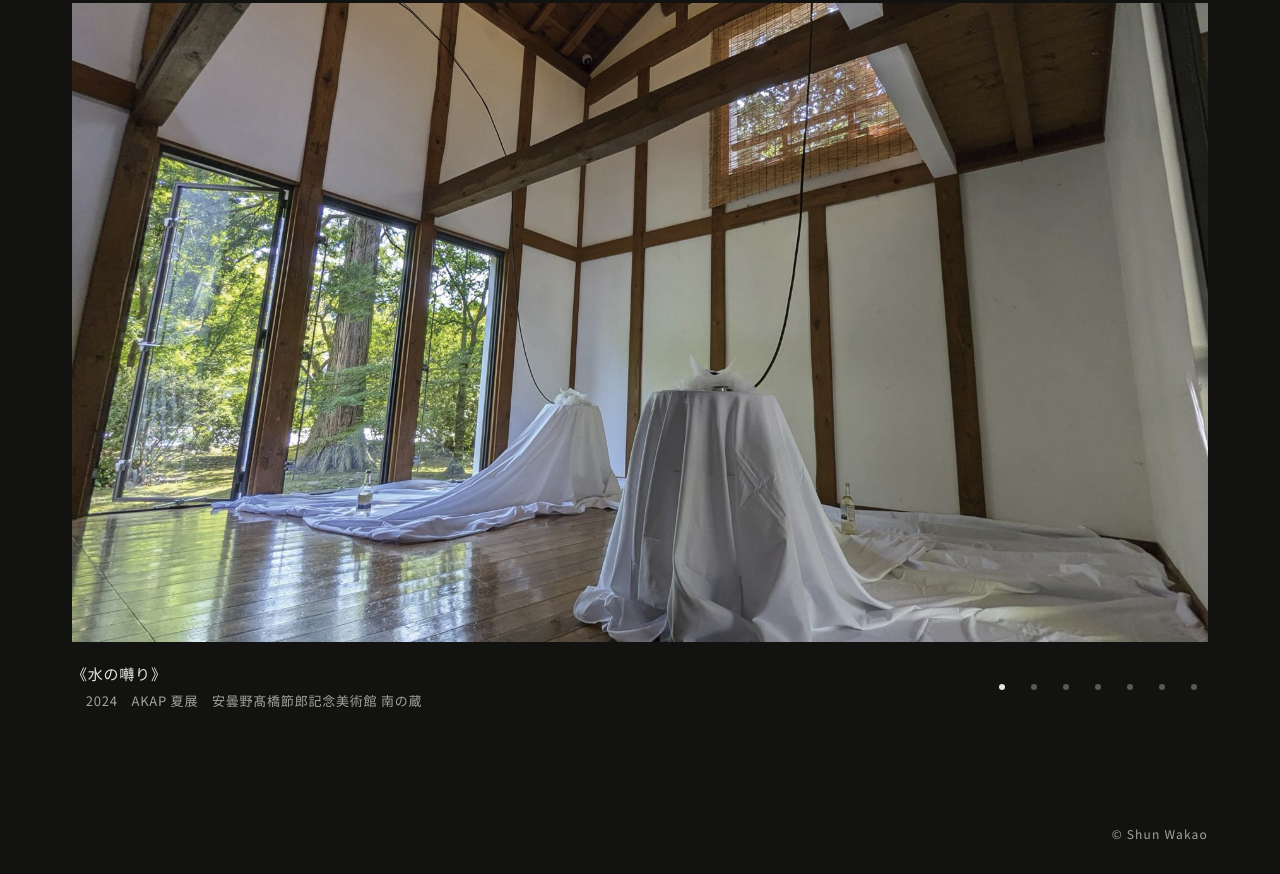
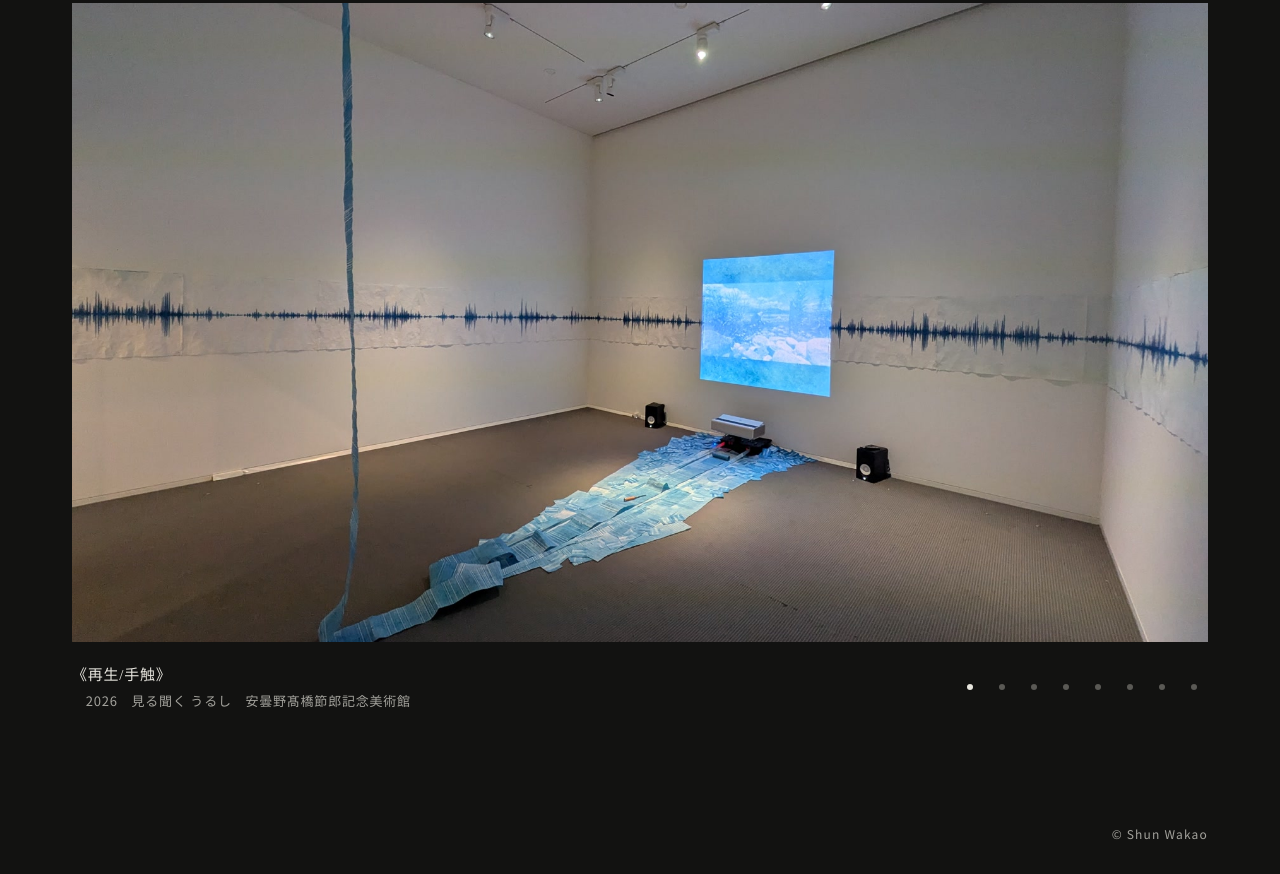
Before and after one commit to oldhead-65743/portfolio, a plain HTML site: page docs/index.html in a window 1280 px wide. Shown: the part 332-1206 px from the top of the page. Drawn offline with Linux system fonts and the light colour scheme.

Commit message:
トップのスライドショーに《再生/手触》を追加（管理アプリより）

```diff
--- a/docs/index.html
+++ b/docs/index.html
@@ -60,19 +60,21 @@
     </a>
     </div>
     <div class="slideshow" data-slideshow data-seconds="6">
-      <img class="slideshow__img is-active" src="images/04-mizu/1.jpg" alt="《水の囀り》木造の蔵に白い布をかけた展示台が置かれている" data-title="《水の囀り》" data-year="2024" data-place="AKAP 夏展　安曇野髙橋節郎記念美術館 南の蔵" data-href="works/mizu.html">
+      <img class="slideshow__img is-active" src="images/08-replay/1.jpg" alt="" data-title="《再生/手触》" data-year="2026" data-place="見る聞く うるし　安曇野髙橋節郎記念美術館" data-href="works/replay.html">
+      <img class="slideshow__img" src="images/04-mizu/1.jpg" alt="《水の囀り》木造の蔵に白い布をかけた展示台が置かれている" data-title="《水の囀り》" data-year="2024" data-place="AKAP 夏展　安曇野髙橋節郎記念美術館 南の蔵" data-href="works/mizu.html">
       <img class="slideshow__img" src="images/05-ame/1.jpg" alt="《飴と潮騒》塩飴のレコードが並ぶ黒い布と、壁に投影された海岸の映像" data-title="《飴と潮騒》" data-year="2025" data-place="AKAP 冬展　安曇野市 穂高学習センター「みらい」" data-href="works/ame.html">
       <img class="slideshow__img" src="images/06-inori/1.jpg" alt="《祈りより出づ》透明なレコード盤が床に広がり、中央のレコードプレイヤーと蝋燭の炎を映すモニターが置かれた展示風景" data-title="《祈りより出づ 〜火防と潮騒〜》" data-year="2025" data-place="長野市芸術館アート・グループ展 2025　長野市芸術館" data-href="works/inori.html">
       <img class="slideshow__img" src="images/02-snow/1.jpg" alt="《Snow Cradle》黒い床に置かれた白い綿のゆりかごと中央の黒いフェルト、上部のモニター" data-title="《Snow Cradle》" data-year="2024" data-place="安曇野市×京都芸術大学連携アートプロジェクト　穂高学習センター「みらい」" data-href="works/snow.html">
       <img class="slideshow__img" src="images/03-kawa/1.jpg" alt="《川を診る》渓流にしゃがみ、聴診器で川の音を聞く作家" data-title="《川を診る》" data-year="2024" data-place="安曇野市 烏川渓谷緑地" data-href="works/kawa.html">
       <img class="slideshow__img" src="images/07-kaze/1.jpg" alt="《風の花》床に置かれた木製の風車状の造形と、壁に掛かる水車や風車の白黒写真" data-title="《風の花》" data-year="2025" data-place="長野市芸術館アート・グループ展 2025　長野市芸術館" data-href="works/kaze.html">
       <img class="slideshow__img" src="images/01-kagaku/1.jpg" alt="《科学と芸術》展示室の台にヨーグルトメーカー型の装置が並び、壁に写真作品が掛かる展示風景" data-title="《科学と芸術 〜生命の不思議もアートになる！〜》" data-year="2023" data-place="安曇野市×京都芸術大学連携アートプロジェクト　穂高学習センター「みらい」" data-href="works/kagaku.html">
-      <a class="slideshow__link" data-slide-link href="works/mizu.html" aria-label="《水の囀り》の作品ページを開く"></a>
+      <a class="slideshow__link" data-slide-link href="works/replay.html" aria-label="《再生/手触》の作品ページを開く"></a>
     </div>
     <div class="slide-bar">
-      <p class="slide-caption" data-slide-caption><span class="slide-caption__title">《水の囀り》</span>　2024　AKAP 夏展　安曇野髙橋節郎記念美術館 南の蔵</p>
+      <p class="slide-caption" data-slide-caption><span class="slide-caption__title">《再生/手触》</span>　2026　見る聞く うるし　安曇野髙橋節郎記念美術館</p>
       <div class="dots">
-        <button type="button" class="is-active" data-dot aria-label="《水の囀り》を表示"><span></span></button>
+        <button type="button" class="is-active" data-dot aria-label="《再生/手触》を表示"><span></span></button>
+        <button type="button" data-dot aria-label="《水の囀り》を表示"><span></span></button>
         <button type="button" data-dot aria-label="《飴と潮騒》を表示"><span></span></button>
         <button type="button" data-dot aria-label="《祈りより出づを表示"><span></span></button>
         <button type="button" data-dot aria-label="《Snow Cradle》を表示"><span></span></button>
```
Also changed, not shown: 1 other file.
